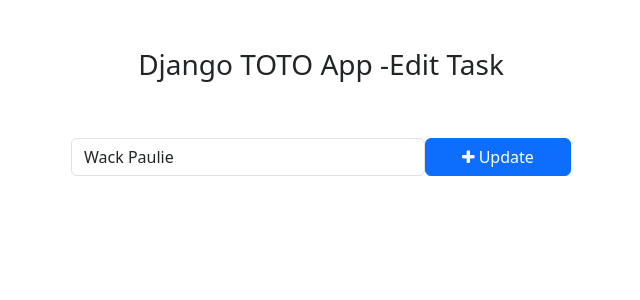
After one commit to rdskf/todo, a Django app: page /todo/edit_task/1 in a window 1280 px wide. The commit adds this page. Shown: the top 300 px of the page, without its empty margins (319-959 px from the left). Run offline with Django 5.2, Linux system fonts and the light colour scheme; data comes from the database, SQL or seed files in the repository; both versions use the stored data as it was after the commit.

Commit message:
todo app final

```diff
--- /dev/null
+++ b/templates/edit_task.html
@@ -0,0 +1,30 @@
+<!DOCTYPE html>
+<html lang="en">
+    <head>
+        <meta charset="UTF-8">
+        <meta http-equiv="X-UA-Compatible" content="IE=edge">
+        <meta name="viewport" content="width-device-width, initial-scalar=1.0">
+        <title>Edit Task- Django todo app</title>
+        <!-- Bootstrap -->
+        <link href="https://cdn.jsdelivr.net/npm/bootstrap@5.3.0-alpha1/dist/css/bootstrap.min.css" rel="stylesheet" integrity="sha384-GLhlTQ8iRABdZLl6O3oVMWSktQOp6b7In1Zl3/Jr59b6EGGoI1aFkw7cmDA6j6gD" crossorigin="anonymous">
+        <script src="https://cdn.jsdelivr.net/npm/bootstrap@5.3.0-alpha1/dist/js/bootstrap.bundle.min.js" integrity="sha384-w76AqPfDkMBDXo30jS1Sgez6pr3x5MlQ1ZAGC+nuZB+EYdgRZgiwxhTBTkF7CXvN" crossorigin="anonymous"></script>
+        <!-- Font Awesome Icons -->
+        <link rel="stylesheet" href="https://cdnjs.cloudflare.com/ajax/libs/font-awesome/4.7.0/css/font-awesome.min.css">
+
+    </head>
+    <body>
+        <div class="container">
+            <h3 class="pt-5 pb-5 text-center">Django TOTO App -Edit Task</h3>
+            <!-- To Do Form -->
+            <form action="{% url 'edit_task' get_task.id %}" method="POST" style="width: 500px; margin: auto;">
+                {% csrf_token %}
+                <div class="form-group">
+                    <span style="display: flex;">
+                        <input type="text" name="task" class="form-control" placeholder="Add a task" value="{{ get_task.task }}">
+                        <button type="submit" class="btn btn-primary" style="width: 200px;"><i class="fa fa-plus"></i> Update</button>
+                    </span>
+                </div>
+            </form>
+        </div>
+    </body>
+</html>
--- a/todo_main/views.py
+++ b/todo_main/views.py
@@ -3,9 +3,11 @@ from todos.models import Task
 
 def home(request):
     tasks = Task.objects.filter(is_completed = False).order_by('-updated_at')
-    print(tasks)
+
+    completed_tasks = Task.objects.filter(is_completed = True)
+
     context = {
         'tasks' : tasks,
+        'completed_tasks' : completed_tasks,
     }
-    print(context)
     return render(request, 'home.html', context)
--- a/todos/urls.py
+++ b/todos/urls.py
@@ -3,4 +3,12 @@ from . import views
 
 urlpatterns = [
     path('addTask/', views.addTask, name='addTask'),
+    path('mark_as_done/<int:pk>/', views.mark_as_done, name= 'mark_as_done'),
+    path('mark_as_undone/<int:pk>/', views.mark_as_undone, name= 'mark_as_undone'),
+
+    # Edit Feature
+    path('edit_task/<int:pk>', views.edit_task, name='edit_task'),
+
+    #Delete Task
+    path('delete_task/<int:pk>', views.delete_task, name='delete_task'),
 ]
--- a/todos/views.py
+++ b/todos/views.py
@@ -1,4 +1,4 @@
-from django.shortcuts import render, redirect
+from django.shortcuts import render, redirect, get_object_or_404
 from django.http import HttpResponse
 from .models import Task
 
@@ -9,3 +9,34 @@ def addTask(request):
     task = request.POST['task']
     Task.objects.create(task=task)
     return redirect('home')
+
+def mark_as_done(request, pk):
+    task = get_object_or_404(Task, pk=pk)
+    task.is_completed = True
+    task.save()
+    return redirect('home')
+
+def mark_as_undone(request, pk):
+    task = get_object_or_404(Task, pk=pk)
+    task.is_completed = False
+    task.save()
+    return redirect('home')
+
+def edit_task(request, pk):
+    get_task = get_object_or_404(Task, pk=pk)
+    if request.method == 'POST':
+        new_task = request.POST['task']
+        get_task.task = new_task
+        get_task.save()
+        return redirect('home')
+    else:
+        context = {
+            'get_task': get_task,
+        }
+        return render(request, 'edit_task.html', context)
+
+
+def delete_task(request, pk):
+    task = get_object_or_404(Task, pk=pk)
+    task.delete()
+    return redirect('home')
```
Also changed, not shown: templates/home.html (+12 -4 lines), db.sqlite3.
